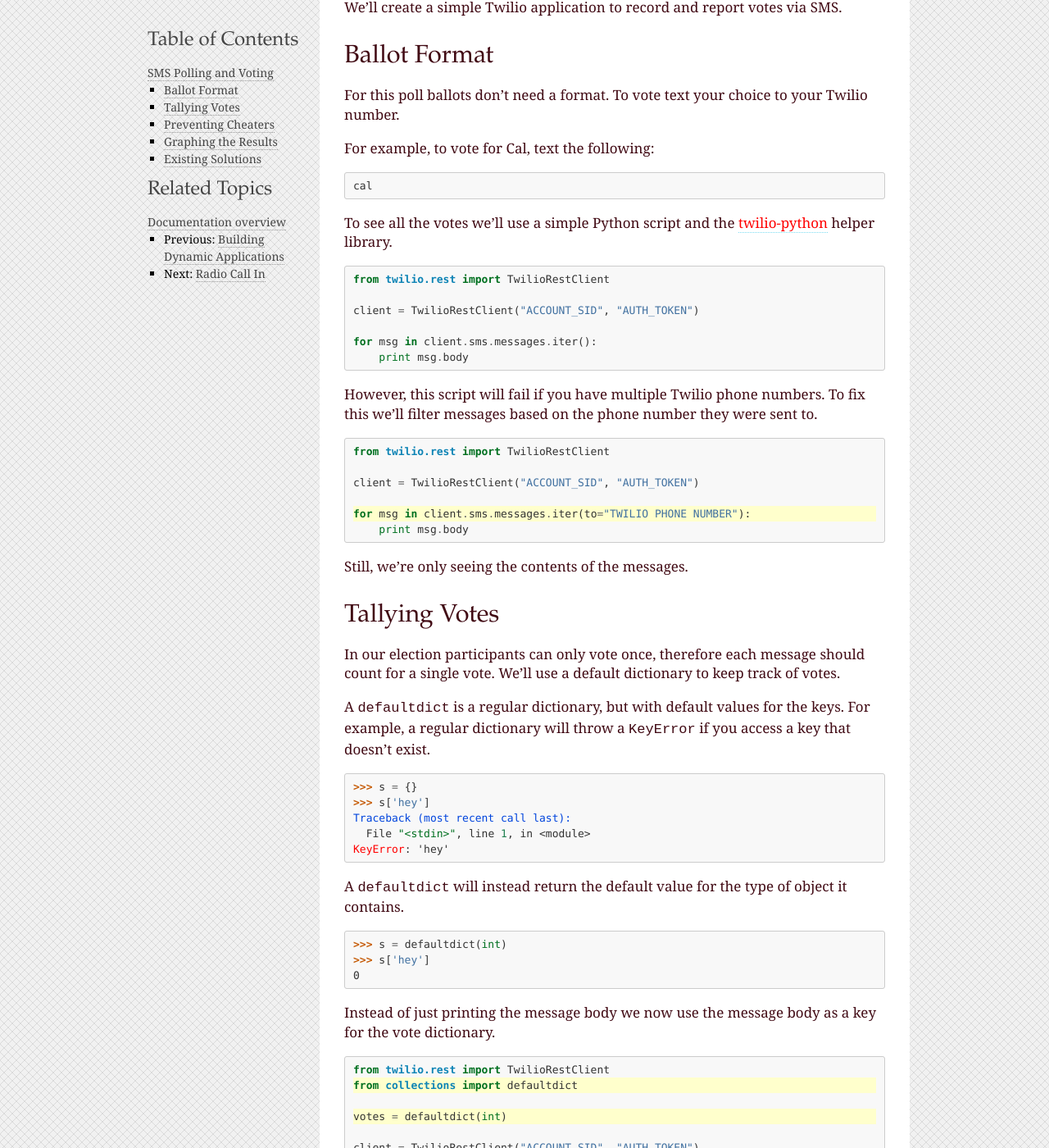
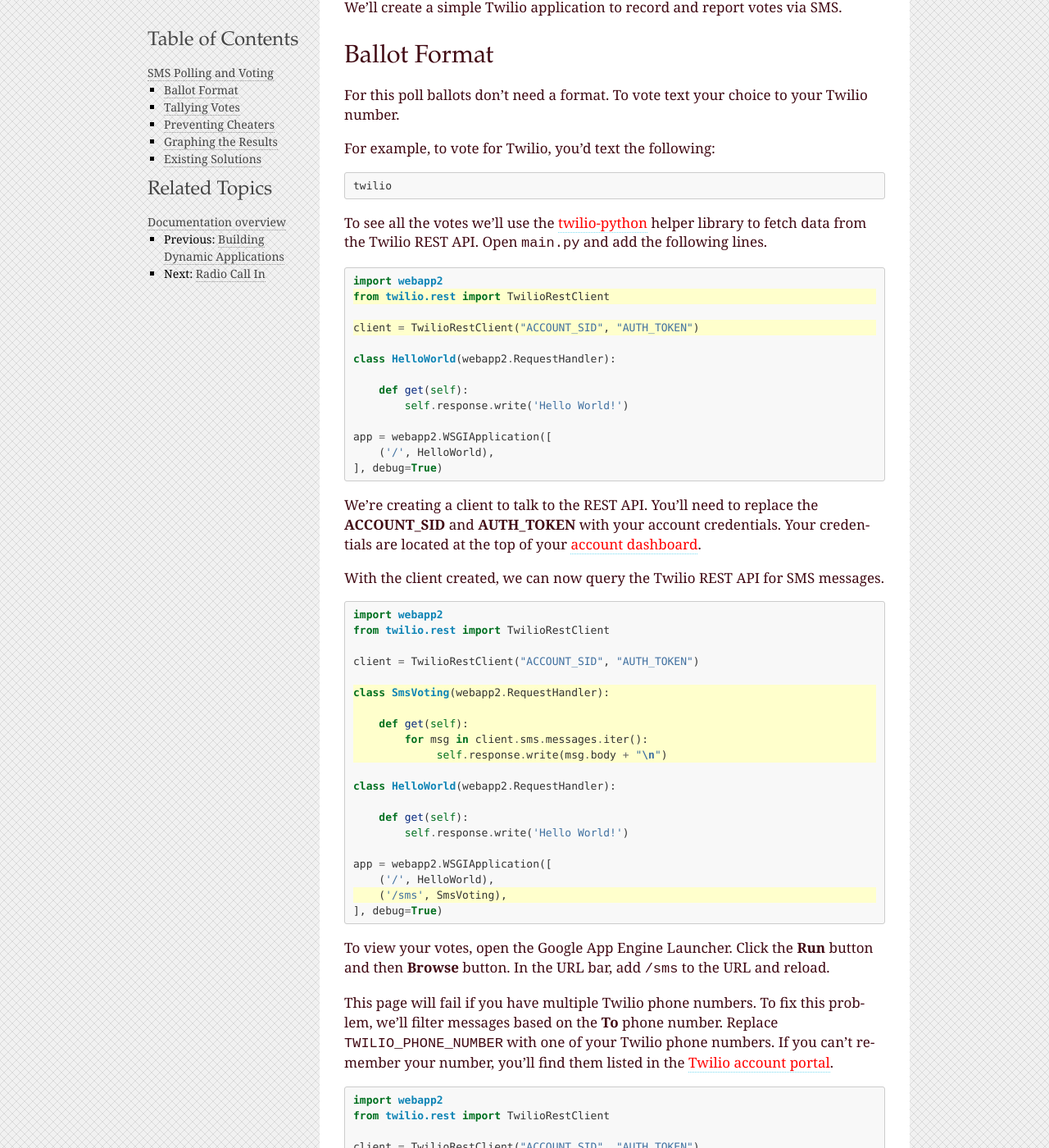
Before and after one commit to twilio/workshop, a Sphinx documentation site: the page built from docs/voting.rst, in a window 1280 px wide and 1400 px high, scrolled down 207 px. Shown: the whole window at 82% size. Built offline with Sphinx 7.4.7, drawn with Linux system fonts in a browser that asks for light colours; some of the changed text lies outside the part shown.

Commit message:
Update the SMS voting to be a webapp instead

```diff
--- a/docs/hello_world.rst
+++ b/docs/hello_world.rst
@@ -62,13 +62,13 @@
 Parameter    Definition
 ============ ==========
 `Format`     The `Format` field tells the API in what format we want the API to respond with. For our purposes right now this doesn't matter, but you can request the response in either `XML`_ or `JSON`_ format.
-`AccountSid` The `AccountSid` field tells the API which Account we want to use to make the call. This is pre-populated with your account.
+`AccountSid` The `AccountSid` field tells the API which Account we want to use to make the call. This is prepopulated with your account.
 `From`       The `From` field tells the API which phone number to use to make the call. This can be a number that you've purchased from Twilio or any phone number that you've validated on your account.
 `To`         The `To` field tells the API where to send the call. The phone number should be in `E.164`_ format or be a valid Twilio Client ID. Phone numbers that do not include a "+" with country code will be assumed to be from the same country as the `From` phone number.
 `Url`        The `Url` field tells the API where to load TwiML instructions for handling the call. `TwiML`_ is a set of instructions that tells Twilio what to do. Don't worry, we'll get more in to TwiML later.
 ============ ==========
 
-Enter your cell phone number in the `To` field. To make things easy up we're gonna use a `Twimlet`_ for the `Url`. We'll get in to the details of building TwiML later on. Copy the url below in to the `Url` field.
+Enter your cell phone number in the `To` field. To make things easy up we're gonna use a `Twimlet`_ for the `Url`. We'll get in to the details of building TwiML later on. Copy the URL below in to the `Url` field.
 
 .. code-block:: bash
 
--- a/docs/setup.rst
+++ b/docs/setup.rst
@@ -130,14 +130,14 @@
 
 Your browser will open and you'll see "Hello World!" on screen. Let's take a
 moment and look at the URL that is loaded in your browser. The URL says
-``http://localhost:8080/``. `localhost` is a special url that tells the browser
+``http://localhost:8080/``. `localhost` is a special URL that tells the browser
 to make a request to your local computer instead of out to the internet. The
-``:8080`` portion tells the browser to make the request to port 8080. This url
+``:8080`` portion tells the browser to make the request to port 8080. This URL
 is not visible from the internet and, in general, is only visible to you.
 
 .. note::
 
-        While ``localhost`` urls will always address a user's local computer,
+        While ``localhost`` URLs will always address a user's local computer,
         its not entirely private. The application will also respond to your
         computer's IP address, so when developing applications be aware of your
         surroundings and of who else can possibly run your application on the
--- a/docs/voting.rst
+++ b/docs/voting.rst
@@ -15,135 +15,214 @@
 For this poll ballots don't need a format. To vote text your choice to your
 Twilio number.
 
-For example, to vote for Cal, text the following::
+For example, to vote for Twilio, you'd text the following::
 
-    cal
+    twilio
 
-To see all the votes we'll use a simple Python script and the `twilio-python
-<https://github.com/twilio/twilio-python>`_ helper library.
+To see all the votes we'll use the `twilio-python
+<https://github.com/twilio/twilio-python>`_ helper library to fetch data from
+the Twilio REST API. Open ``main.py`` and add the following lines.
 
 .. code-block:: python
+   :emphasize-lines: 2,4
 
+   import webapp2
    from twilio.rest import TwilioRestClient
 
    client = TwilioRestClient("ACCOUNT_SID", "AUTH_TOKEN")
 
-   for msg in client.sms.messages.iter():
-       print msg.body
+   class HelloWorld(webapp2.RequestHandler):
 
-However, this script will fail if you have multiple Twilio phone numbers. To
-fix this we'll filter messages based on the phone number they were sent to.
+       def get(self):
+           self.response.write('Hello World!')
+
+   app = webapp2.WSGIApplication([
+       ('/', HelloWorld),
+   ], debug=True)
+
+We're creating a client to talk to the REST API. You'll need to replace the
+**ACCOUNT_SID** and **AUTH_TOKEN** with your account credentials. Your
+credentials are located at the top of your `account dashboard
+<https://www.twilio.com/user/account>`_.
+
+With the client created, we can now query the Twilio REST API for SMS messages.
 
 .. code-block:: python
-   :emphasize-lines: 5
+   :emphasize-lines: 6-10,19
 
+   import webapp2
    from twilio.rest import TwilioRestClient
 
    client = TwilioRestClient("ACCOUNT_SID", "AUTH_TOKEN")
 
-   for msg in client.sms.messages.iter(to="TWILIO PHONE NUMBER"):
-       print msg.body
+   class SmsVoting(webapp2.RequestHandler):
+
+       def get(self):
+           for msg in client.sms.messages.iter():
+                self.response.write(msg.body + "\n")
+
+   class HelloWorld(webapp2.RequestHandler):
+
+       def get(self):
+           self.response.write('Hello World!')
+
+   app = webapp2.WSGIApplication([
+       ('/', HelloWorld),
+       ('/sms', SmsVoting),
+   ], debug=True)
+
+To view your votes, open the Google App Engine Launcher. Click the **Run**
+button and then **Browse** button. In the URL bar, add ``/sms`` to the URL and
+reload.
+
+This page will fail if you have multiple Twilio phone numbers. To fix this
+problem, we'll filter messages based on the **To** phone number. Replace
+``TWILIO_PHONE_NUMBER`` with one of your Twilio phone numbers. If you can't
+remember your number, you'll find them listed in the `Twilio account portal
+<https://www.twilio.com/user/account/phone-numbers/incoming>`_.
+
+.. code-block:: python
+   :emphasize-lines: 9
+
+   import webapp2
+   from twilio.rest import TwilioRestClient
+
+   client = TwilioRestClient("ACCOUNT_SID", "AUTH_TOKEN")
+
+   class SmsVoting(webapp2.RequestHandler):
+
+       def get(self):
+           for msg in client.sms.messages.iter(to="TWILIO_PHONE_NUMBER"):
+                self.response.write(msg.body + "\n")
+
+   class HelloWorld(webapp2.RequestHandler):
+
+       def get(self):
+           self.response.write('Hello World!')
+
+   app = webapp2.WSGIApplication([
+       ('/', HelloWorld),
+       ('/sms', SmsVoting),
+   ], debug=True)
 
 Still, we're only seeing the contents of the messages.
 
 Tallying Votes
 --------------
 
-In our election participants can only vote once, therefore each message
-should count for a single vote. We'll use a default dictionary to keep track of
-votes.
+In our election participants can only vote once, therefore each message should
+count for a single vote. We'll use a dictionary to keep track of votes.
 
-A ``defaultdict`` is a regular dictionary, but with default values for the keys.
-For example, a regular dictionary will throw a ``KeyError`` if you access a key
-that doesn't exist.
+Instead of just printing the message body we'll print the message body and the
+number of votes it received.
 
 .. code-block:: python
+   :emphasize-lines: 3,10-16
 
-    >>> s = {}
-    >>> s['hey']
-    Traceback (most recent call last):
-      File "<stdin>", line 1, in <module>
-    KeyError: 'hey'
-
-A ``defaultdict`` will instead return the default value for the type of object
-it contains.
-
-.. code-block:: python
-
-    >>> s = defaultdict(int)
-    >>> s['hey']
-    0
-
-Instead of just printing the message body we now use the message body as a key
-for the vote dictionary.
-
-.. code-block:: python
-   :emphasize-lines: 2,4,7,8-
-
+   import webapp2
    from twilio.rest import TwilioRestClient
    from collections import defaultdict
 
-   votes = defaultdict(int)
+   client = TwilioRestClient("ACCOUNT_SID", "AUTH_TOKEN")
+
+   class SmsVoting(webapp2.RequestHandler):
+
+       def get(self):
+           votes = defaultdict(int)
+
+           for msg in client.sms.messages.iter(to="TWILIO PHONE NUMBER"):
+               votes[msg.body] += 1
+
+           for vote, total in votes.items():
+                self.response.write("{} {}\n".format(vote, total))
+
+   class HelloWorld(webapp2.RequestHandler):
+
+       def get(self):
+           self.response.write('Hello World!')
+
+   app = webapp2.WSGIApplication([
+       ('/', HelloWorld),
+       ('/sms', SmsVoting),
+   ], debug=True)
+
+We can now see tallies. However, this code is very brittle. Votes for ``foo``
+and ``Foo`` won't count for the same thing. Let's normalize the message bodies
+so that similar votes count for the same option.
+
+.. code-block:: python
+   :emphasize-lines: 13
+
+   import webapp2
+   from twilio.rest import TwilioRestClient
+   from collections import defaultdict
 
    client = TwilioRestClient("ACCOUNT_SID", "AUTH_TOKEN")
 
-   for msg in client.sms.messages.iter(to="TWILIO PHONE NUMBER"):
-       votes[msg.body] += 1
+   class SmsVoting(webapp2.RequestHandler):
 
-   for vote, total in votes.items():
-       print "{} {}".format(vote, total)
+       def get(self):
+           votes = defaultdict(int)
 
-We can now see tallies. However, this code is very brittle. Votes for ``foo``
-and ``Foo``. Let's normalize the message bodies so that similar votes count for
-the same option.
+           for msg in client.sms.messages.iter(to="TWILIO PHONE NUMBER"):
+               votes[msg.body.upper().strip()] += 1
 
-.. code-block:: python
-   :emphasize-lines: 9
+           for vote, total in votes.items():
+                self.response.write("{} {}\n".format(vote, total))
 
-   from twilio.rest import TwilioRestClient
-   from collections import defaultdict
+   class HelloWorld(webapp2.RequestHandler):
 
-   votes = defaultdict(int)
+       def get(self):
+           self.response.write('Hello World!')
 
-   client = TwilioRestClient("ACCOUNT_SID", "AUTH_TOKEN")
-
-   for msg in client.sms.messages.iter(to="TWILIO PHONE NUMBER"):
-       votes[msg.body.upper()] += 1
-
-   for vote, total in votes.items():
-       print "{} {}".format(vote, total)
+   app = webapp2.WSGIApplication([
+       ('/', HelloWorld),
+       ('/sms', SmsVoting),
+   ], debug=True)
 
 
 Preventing Cheaters
 -------------------
 
 Cheaters never prosper. And currently they don't get caught either. Any person
-can vote any number of times. We'll keep track of every number that's voted,
+can vote any number of times. We'll keep track of every number that's already voted,
 only allowing them a single vote. To do this phone numbers will be added to a
 set and checked before each vote is tallied.
 
+.. code-block:: python
+   :emphasize-lines: 11,14-15,18
 
-.. code-block:: python
-   :emphasize-lines: 5,10,11,14
-
+   import webapp2
    from twilio.rest import TwilioRestClient
    from collections import defaultdict
 
-   votes = defaultdict(int)
-   voted = set()
-
    client = TwilioRestClient("ACCOUNT_SID", "AUTH_TOKEN")
 
-   for msg in client.sms.messages.iter(to="TWILIO PHONE NUMBER"):
-       if msg.from_ in voted:
-           continue
+   class SmsVoting(webapp2.RequestHandler):
 
-       votes[msg.body.upper()] += 1
-       voted.add(msg.from_)
+       def get(self):
+           votes = defaultdict(int)
+           voted = set()
 
-   for vote, total in votes.items():
-       print "{} {}".format(vote, total)
+           for msg in client.sms.messages.iter(to="TWILIO PHONE NUMBER"):
+               if msg.from_ in voted:
+                   continue
 
+               votes[msg.body.upper().strip()] += 1
+               voted.add(msg.from_)
+
+           for vote, total in votes.items():
+                self.response.write("{} {}\n".format(vote, total))
+
+   class HelloWorld(webapp2.RequestHandler):
+
+       def get(self):
+           self.response.write('Hello World!')
+
+   app = webapp2.WSGIApplication([
+       ('/', HelloWorld),
+       ('/sms', SmsVoting),
+   ], debug=True)
 
 Graphing the Results
 --------------------
@@ -154,34 +233,49 @@
 simplicity and price (free).
 
 .. code-block:: python
-   :emphasize-lines: 1,17-
+   :emphasize-lines: 1,21-31
 
    import urllib
+   import webapp2
    from twilio.rest import TwilioRestClient
    from collections import defaultdict
 
-   votes = defaultdict(int)
-   voted = set()
-
    client = TwilioRestClient("ACCOUNT_SID", "AUTH_TOKEN")
 
-   for msg in client.sms.messages.iter(to="TWILIO PHONE NUMBER"):
-       if msg.from_ in voted:
-           continue
+   class SmsVoting(webapp2.RequestHandler):
 
-       votes[msg.body.upper()] += 1
-       voted.add(msg.from_)
+       def get(self):
+           votes = defaultdict(int)
+           voted = set()
 
-   url = "https://chart.googleapis.com/chart"
+           for msg in client.sms.messages.iter(to="TWILIO PHONE NUMBER"):
+               if msg.from_ in voted:
+                   continue
 
-   options = {
-       "cht": "pc",
-       "chs": "500x500",
-       "chd": "t:" + ",".join(map(str, votes.values())),
-       "chl": "|".join(votes.keys()),
-   }
+               votes[msg.body.upper().strip()] += 1
+               voted.add(msg.from_)
 
-   print url + "?" + urllib.urlencode(options)
+           url = "https://chart.googleapis.com/chart"
+
+           options = {
+               "cht": "pc",
+               "chs": "500x500",
+               "chd": "t:" + ",".join(map(str, votes.values())),
+               "chl": "|".join(votes.keys()),
+           }
+
+           image = '<img src="{}?{}">'.format(self.url, urllib.urlencode(options))
+           self.response.write(image)
+
+   class HelloWorld(webapp2.RequestHandler):
+
+       def get(self):
+           self.response.write('Hello World!')
+
+   app = webapp2.WSGIApplication([
+       ('/', HelloWorld),
+       ('/sms', SmsVoting),
+   ], debug=True)
 
 
 Existing Solutions
--- a/docs/wordlist.txt
+++ b/docs/wordlist.txt
@@ -26,3 +26,4 @@
 username
 webhook
 webhooks
+prepopulated
```
